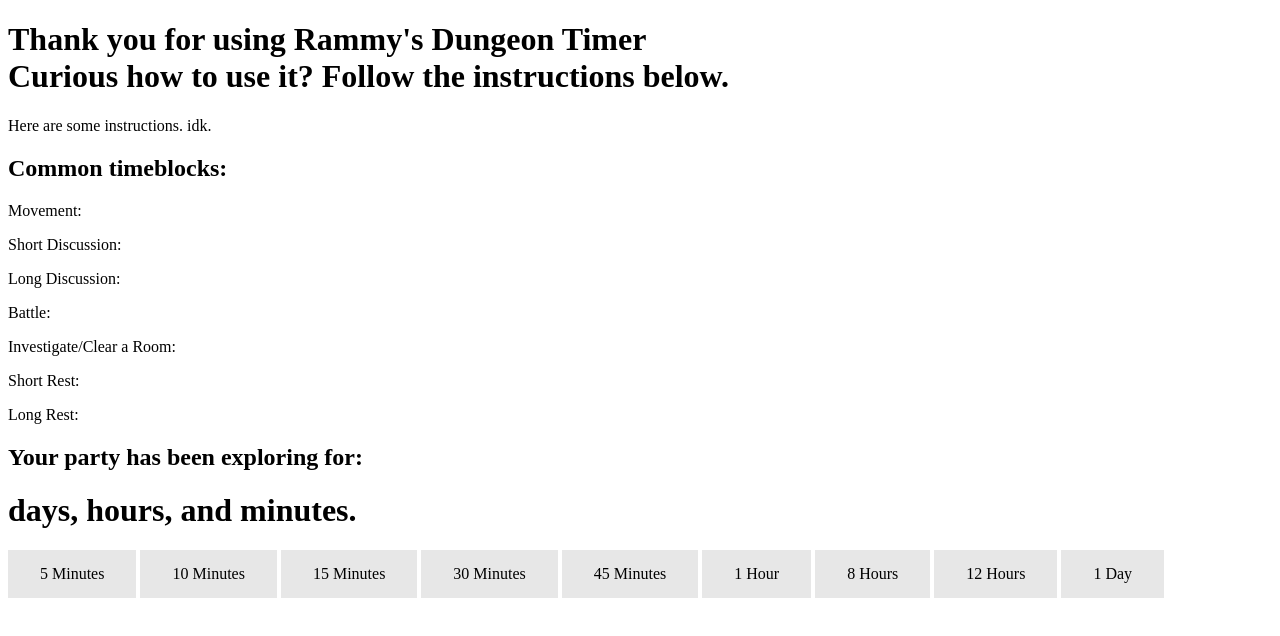
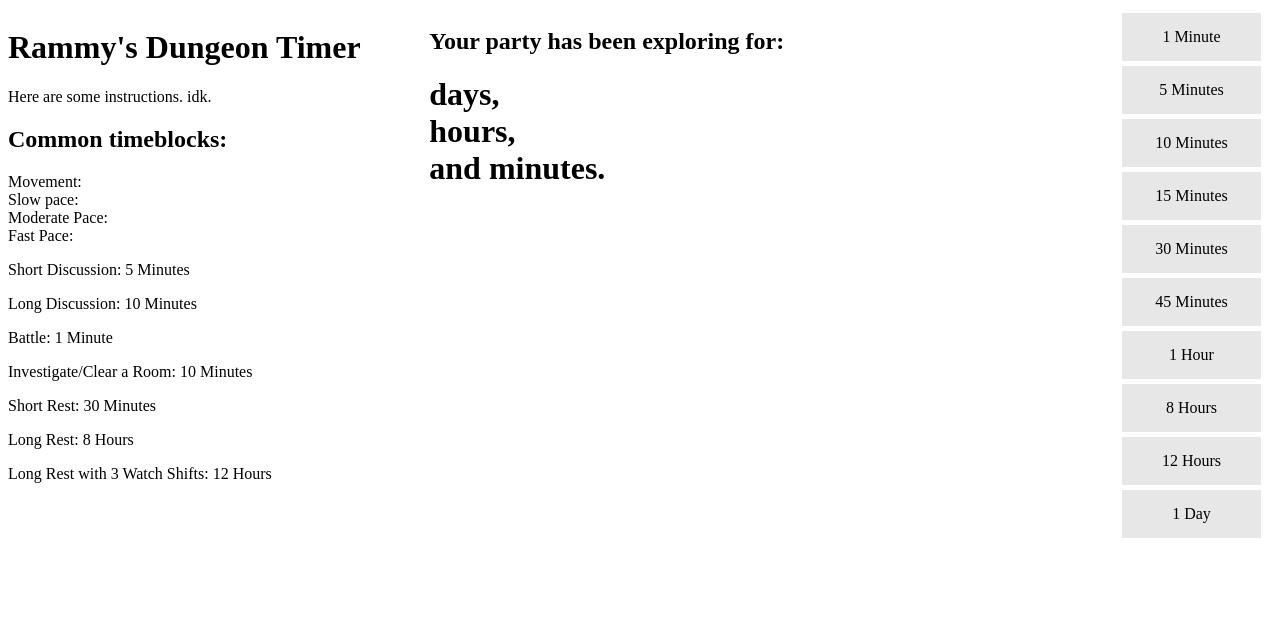
Before and after one commit to exuberantram/dungeon_timer, a plain HTML site: page index.html in a window 1280 px wide. Drawn offline with Linux system fonts and the light colour scheme.

Commit message:
Updated layout

```diff
--- a/index.html
+++ b/index.html
@@ -8,28 +8,35 @@
     <body>
         <!-- left of the display is instructions and references for time -->
         <div id="inst_ref">
-            <h1>Thank you for using Rammy's Dungeon Timer<br />
-            Curious how to use it? Follow the instructions below.</h1>
+            <h1>Rammy's Dungeon Timer</h1>
             <p>Here are some instructions. idk.</p>
             <h2>Common timeblocks:</h2>
-            <p>Movement:</p>
-            <p>Short Discussion:</p>
-            <p>Long Discussion:</p>
-            <p>Battle:</p>
-            <p>Investigate/Clear a Room:</p>
-            <p>Short Rest:</p>
-            <p>Long Rest:</p>
+            <p>Movement:<br />
+            Slow pace: <br/>
+            Moderate Pace: <br />
+            Fast Pace: </p>
+            <p>Short Discussion: 5 Minutes</p>
+            <p>Long Discussion: 10 Minutes</p>
+            <p>Battle: 1 Minute</p>
+            <p>Investigate/Clear a Room: 10 Minutes</p>
+            <p>Short Rest: 30 Minutes</p>
+            <p>Long Rest: 8 Hours</p>
+            <p>Long Rest with 3 Watch Shifts: 12 Hours</p>
         </div>
 
         <!-- This displays how much time has passed in days, hours, and minutes-->
         <div id="display">
             <h2>Your party has been exploring for:</h2>
-            <h1><span id="days"></span> days, <span id="hours"></span> hours, and <span id="mins"></span> minutes.</h1>
+            <h1><span id="days"></span> days,<br /> <span id="hours"></span> hours,<br /> and <span id="mins"></span> minutes.</h1>
         </div>
 
         <!-- Below the display is a reset button with a confirmation pop-up -->
 
         <!-- here lies the buttons for easy tracking on the right of the display -->
+        <div id="buttonbar">
+        <!-- 1 min -->
+        <div class="button" value=1 id="1min">1 Minute</div>
+
         <!-- 5 min -->
         <div class="button" id="5min">5 Minutes</div>
 
@@ -66,6 +73,8 @@
         <div class="button" id="enter">Enter Custom Time</div>
         </div> -->
 
+        </div>
+
 
         <!-- JS referenced here. -->
         <script src="rdt_script.js"></script>
--- a/rdt_style.css
+++ b/rdt_style.css
@@ -6,6 +6,21 @@
     padding: 15px 32px;
     text-align: center;
     text-decoration: none;
-    display: inline-block;
     font-size: 16px;
+    width: 75px;
+    margin-top:5px;
 }
+
+#inst_ref{
+    float: left;
+    width: 33.33%;
+}
+
+#display{
+    float:left;
+}
+
+#buttonbar{
+    float: right;
+    width: 150px; /* gives 25px padding to right*/
+}
```
